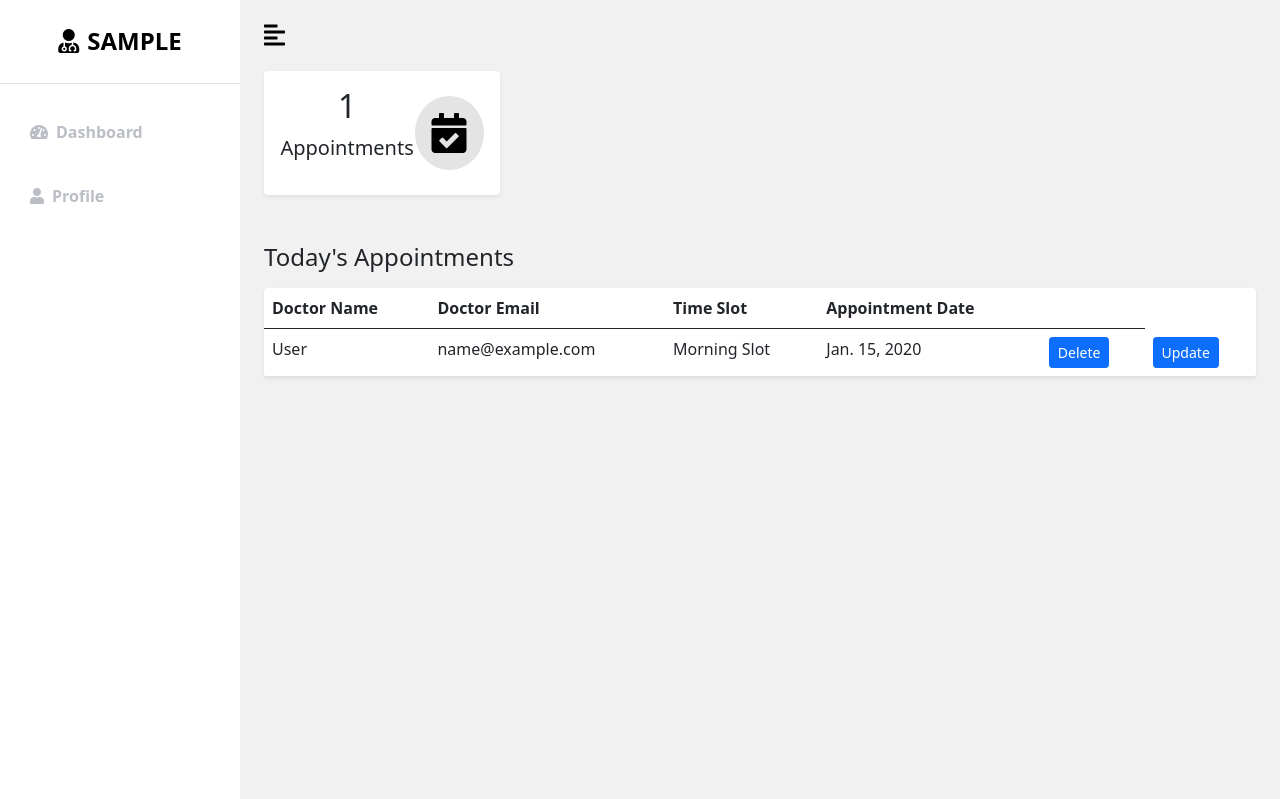
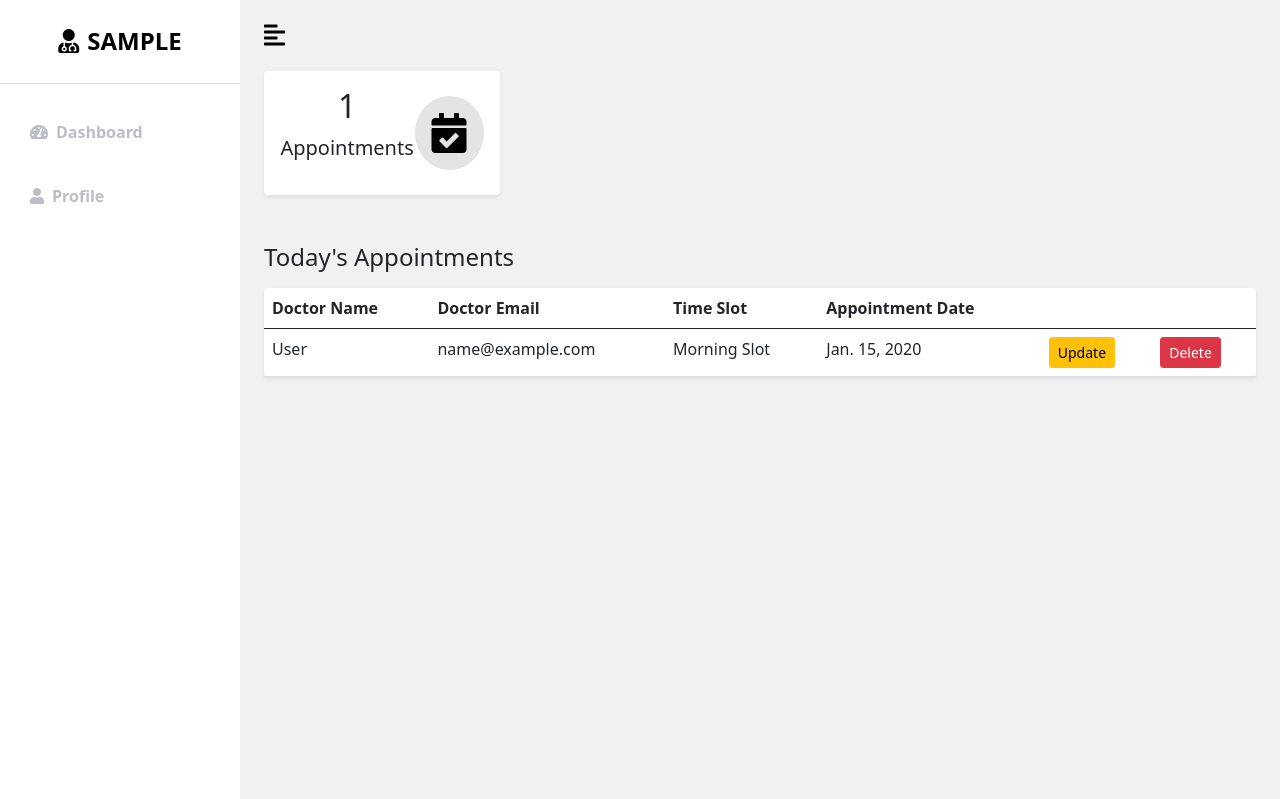
Before and after one commit to Ahmedriyal/eHealthcareSystem, a Django app: page /patientDashboard in a window 1280 px wide. Shown: the part 57-856 px from the top of the page. Run offline with Django 3.2, Linux system fonts and the light colour scheme; a user stored in the database is signed in; tables that the repository leaves empty hold one stand-in row (values such as "Sample post"); some libraries are stand-ins or nearby versions.

Commit message:
appointment update/delete complete

```diff
--- a/healthcareSystem/healthcareApp/templates/html/patientDashboard.html
+++ b/healthcareSystem/healthcareApp/templates/html/patientDashboard.html
@@ -10,9 +10,11 @@
             <i class="fas fa-user-md me-2"></i>{{user.username}}
         </div>
         <div class="list-group list-group-flush my-3">
-            <a href="{% url 'patientDashboard' %}" class="list-group-item list-group-item-action bg-transparent second-text fw-bold">
+            <a href="{% url 'patientDashboard' %}"
+                class="list-group-item list-group-item-action bg-transparent second-text fw-bold">
                 <i class="fas fa-tachometer-alt me-2"></i>Dashboard</a>
-            <a href="{% url 'patientProfile' %}" class="list-group-item list-group-item-action bg-transparent second-text fw-bold">
+            <a href="{% url 'patientProfile' %}"
+                class="list-group-item list-group-item-action bg-transparent second-text fw-bold">
                 <i class="fas fa-user me-2"></i>Profile</a>
         </div>
     </div>
@@ -52,6 +54,7 @@
                                 <th scope="col">Time Slot</th>
                                 <th scope="col">Appointment Date</th>
                                 <th scope="col"></th>
+                                <th scope="col"></th>
                             </tr>
                         </thead>
                         <tbody>
@@ -61,10 +64,10 @@
                                 <td>{{appointment.doctor.user.email}}</td>
                                 <td>{{appointment.timeSlot}}</td>
                                 <td>{{appointment.date}}</td>
-                            <td><a href="{% url 'delete' appointment.id %}" class="btn btn-sm btn-primary btn-block">Delete</a></td>
-                            <td><a href="{% url 'update' appointment.id %}" class="btn btn-sm btn-primary btn-block">Update</a></td>
-
-
+                                <td><a href="{% url 'update' appointment.id %}"
+                                        class="btn btn-sm btn-warning btn-block">Update</a></td>
+                                <td><a href="{% url 'delete' appointment.id %}"
+                                        class="btn btn-sm btn-danger btn-block">Delete</a></td>
                             </tr>
                             {% endfor %}
                         </tbody>
```
Also changed, not shown: 2 other files. Lines whose indentation alone changed are shown as unchanged.
